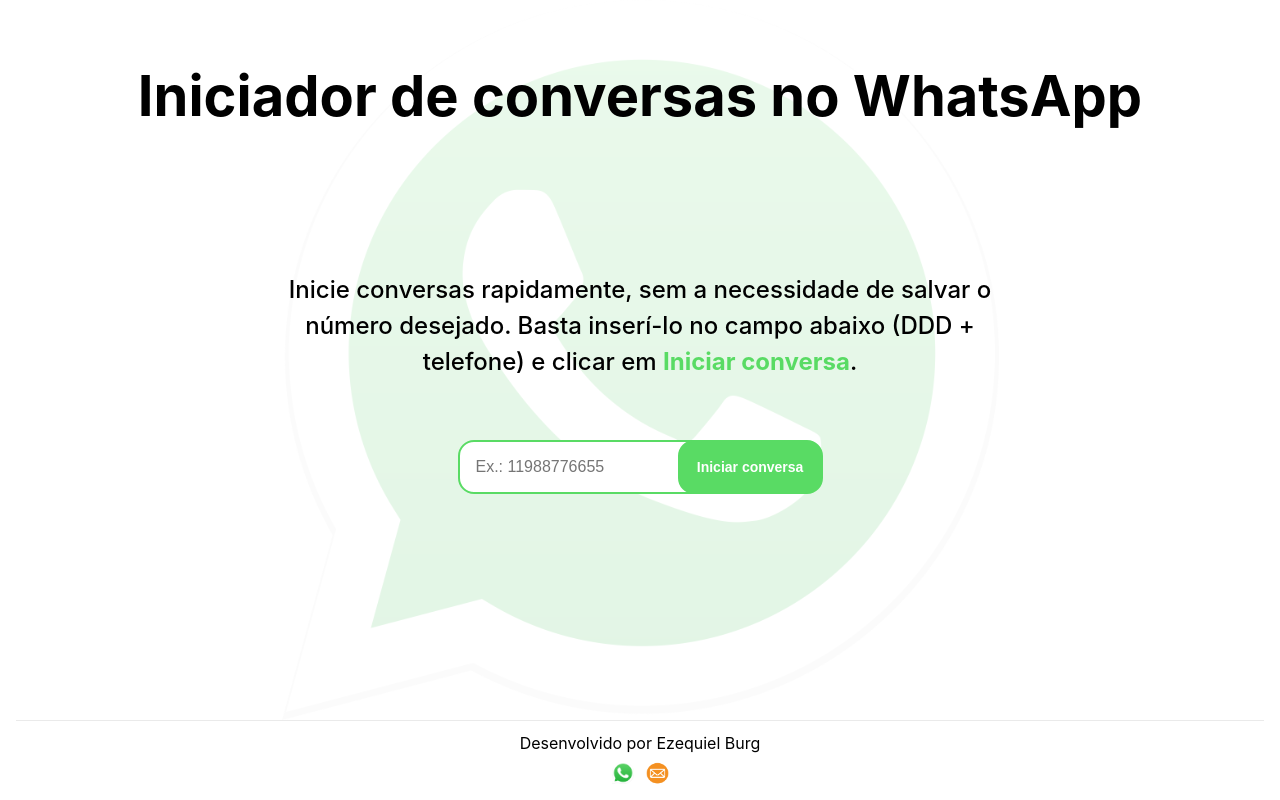
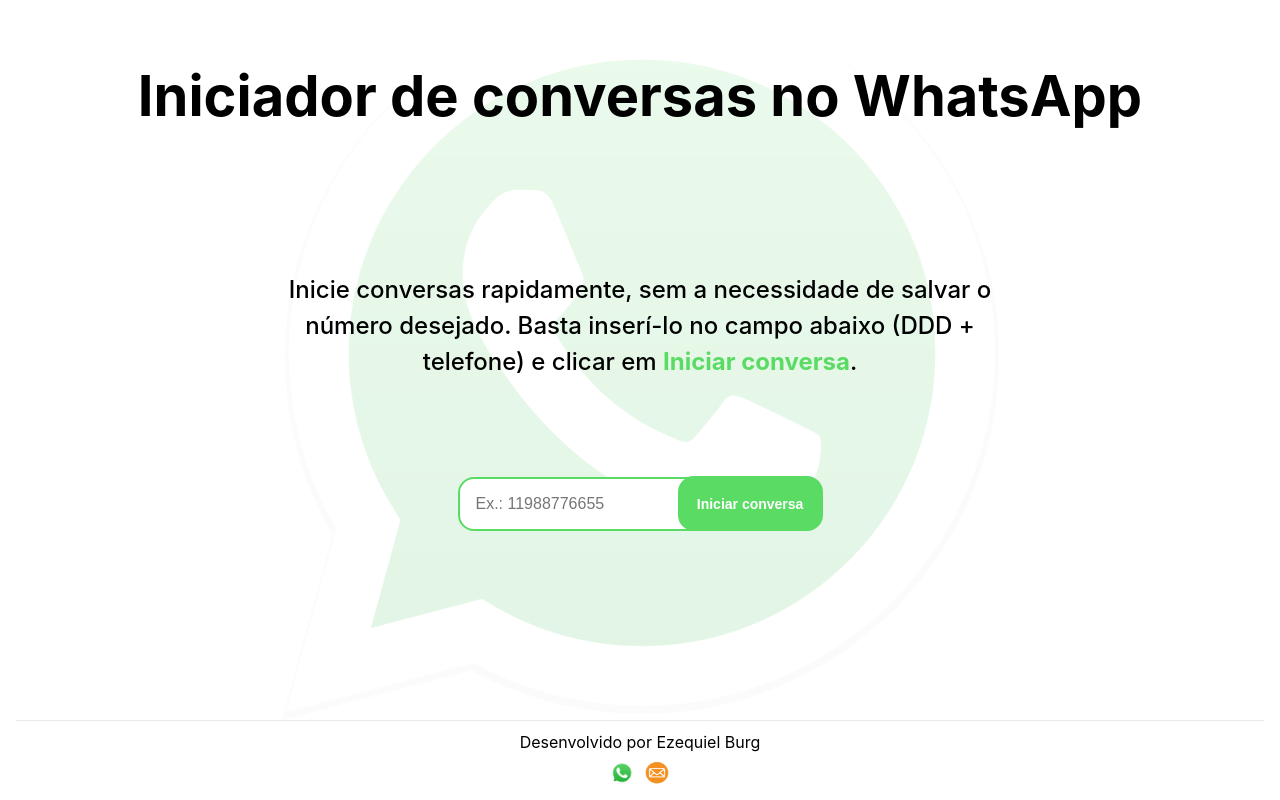
Before and after one commit to EzequielBurg/whatsapp-conversation-starter, a Next.js app: page / in a window 1280 px wide. Built offline with nearby package versions, Linux system fonts and the light colour scheme.

Commit message:
more styles

```diff
--- a/pages/index.tsx
+++ b/pages/index.tsx
@@ -63,7 +63,7 @@
             <Image src={whats} alt="whats" width={22} height={22} />
           </button>
           <button className={styles.contact} onClick={handleEmail}>
-            <Image src={email} alt="email" width={23} height={23} />
+            <Image src={email} alt="email" width={24} height={24} />
           </button>
         </article>
       </footer>
--- a/styles/Home.module.css
+++ b/styles/Home.module.css
@@ -74,8 +74,7 @@
   justify-content: center;
   width: 100%;
   max-width: 365px;
-  position: fixed;
-  top: 55%;
+  margin-top: 1rem;
 }
 
 .input {
```
